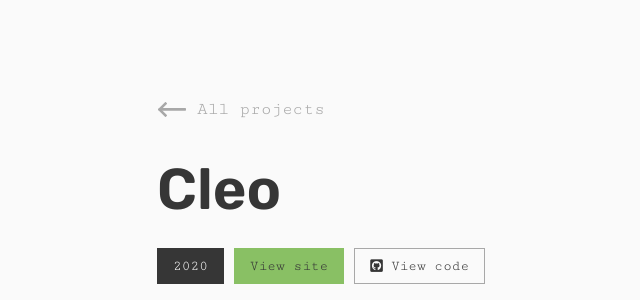
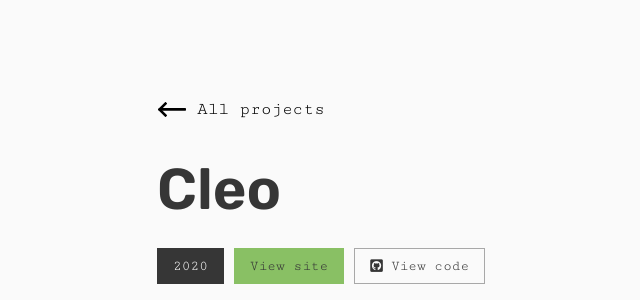
Before and after one commit to margaux-m/portfolio, a PHP site: page /work/cleo.html in a window 1280 px wide, with the pointer over the restyled element. Shown: the part 137-437 px from the top of the page, without its empty margins (99-739 px from the left). Run offline with PHP 8.4, Linux system fonts and the light colour scheme; some libraries are stand-ins or nearby versions.

Commit message:
Changed hover color for All projects link

```diff
--- a/assets/css/components/arrow.css
+++ b/assets/css/components/arrow.css
@@ -5,3 +5,7 @@
   background-size: cover;
   background-image: url('../../images/arrow-left-dark.svg');
 }
+
+.projects-nav-top:hover > .arrow-left {
+  background-image: url('../../images/arrow-left-black.svg');
+}
--- a/assets/css/components/project.css
+++ b/assets/css/components/project.css
@@ -7,11 +7,7 @@
 }
 
 .projects-nav-top:hover {
-  color: #A8A8A8;
-}
-
-.projects-nav-top:hover > .arrow-left {
-  background-image: url('../../images/arrow-left-light.svg');
+  color: #000000;
 }
 
 .projects-nav {
```
Also changed, not shown: assets/images/arrow-left-black.svg (added).
